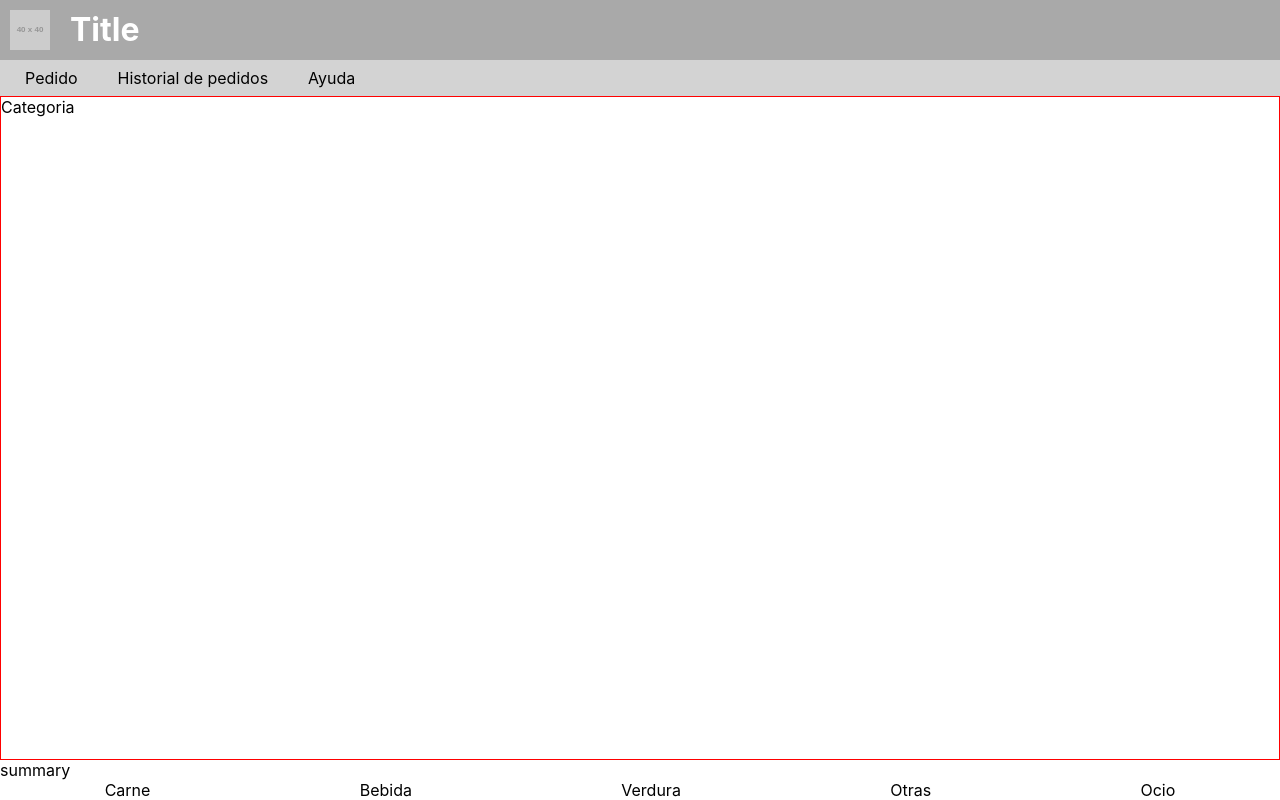
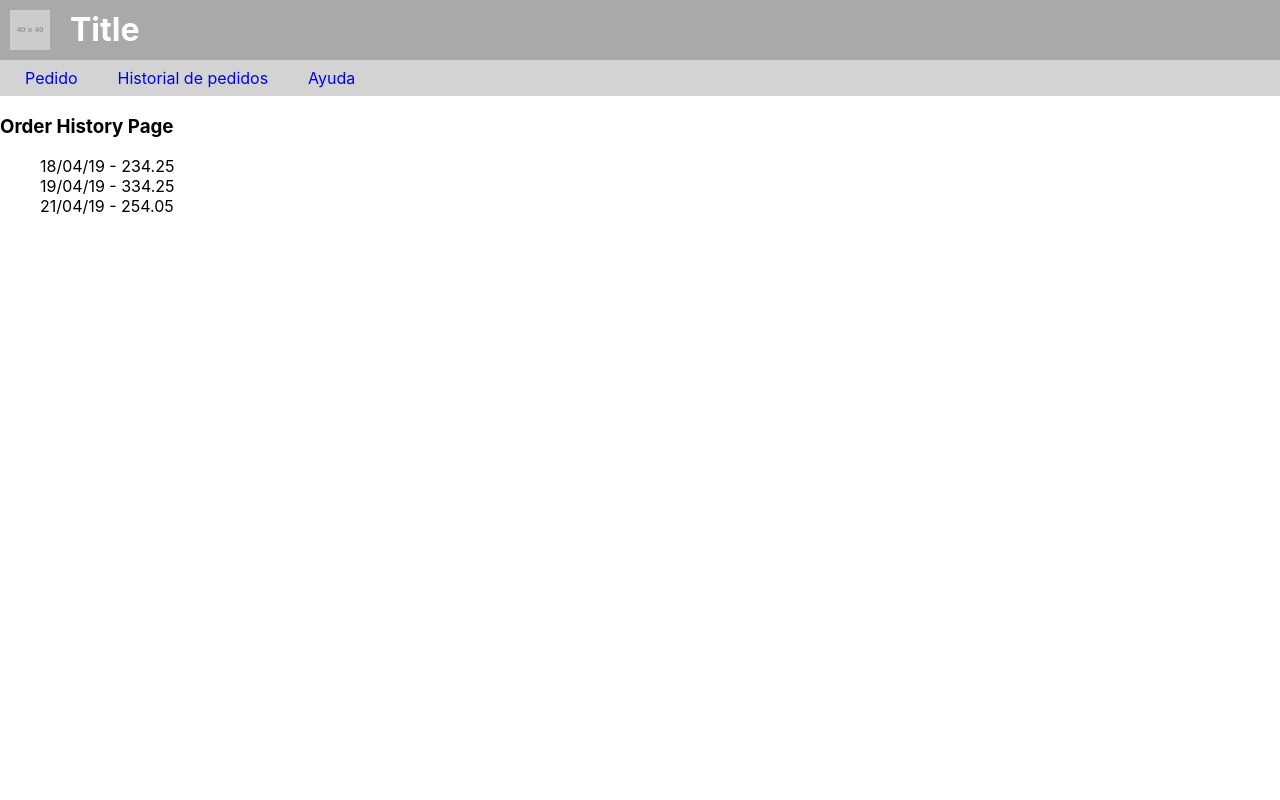
Before and after one commit to gonmercado/parriapp-web, a React (Create React App) app: page /order-history in a window 1280 px wide. Built offline with nearby package versions, Linux system fonts and the light colour scheme.

Commit message:
Agregando routes

```diff
--- a/package.json
+++ b/package.json
@@ -3,8 +3,10 @@
   "version": "0.1.0",
   "private": true,
   "dependencies": {
+    "query-string": "6.5.0",
     "react": "^16.8.6",
     "react-dom": "^16.8.6",
+    "react-router-dom": "5.0.0",
     "react-scripts": "3.0.0"
   },
   "scripts": {
--- a/src/App.js
+++ b/src/App.js
@@ -1,15 +1,28 @@
 import React from 'react';
+import { BrowserRouter as Router, Route, Switch, Redirect } from 'react-router-dom';
 import './App.scss';
 import OrderPage from './comp/orderPage/OrderPage';
 import Header from './comp/layout/header/Header';
 import TopMenu from './comp/layout/topMenu/TopMenu';
+import OrderHistoryPage from './comp/orderHistoryPage/OrderHistoryPage';
+import NotFoundPage from './comp/noFoundPage/NotFoundPage';
+import CartPage from './comp/cartPage/CartPage';
 
 function App() {
   return (
     <div className="App">
       <Header />
-      <TopMenu />
-      <OrderPage />
+      <Router>
+        <div className={ 'app-content' }>
+          <TopMenu />
+          <Switch >
+            <Route exact path={ '/' } component={ OrderPage } />
+            <Route path={ '/order-history' } component={ OrderHistoryPage } />
+            <Route path={ '/show-cart' } component={ CartPage } />
+            <Route component={ NotFoundPage } />
+          </Switch>
+        </div>
+      </Router>
     </div>
   );
 }
--- /dev/null
+++ b/src/comp/cartPage/CartPage.js
@@ -0,0 +1,13 @@
+import React from 'react';
+import queryString from 'query-string';
+
+class CartPage extends React.Component {
+  render() {
+    const params = queryString.parse(this.props.history.location.search);
+    return (
+      <div>{ `Cart ${ params.orderId }` } </div>
+    )
+  }
+}
+
+export default CartPage;
--- a/src/comp/layout/topMenu/TopMenu.js
+++ b/src/comp/layout/topMenu/TopMenu.js
@@ -1,10 +1,11 @@
 import React from 'react';
+import { Link } from 'react-router-dom';
 
 const TopMenu = () => (
   <div className="top-menu">
-    <div className="top-menu__menu-option">Pedido</div>
-    <div className="top-menu__menu-option">Historial de pedidos</div>
-    <div className="top-menu__menu-option">Ayuda</div>
+    <Link to={ '/' }><div className="top-menu__menu-option">Pedido</div></Link>
+    <Link to={ '/order-history' }><div className="top-menu__menu-option">Historial de pedidos</div></Link>
+    <Link to={ '/help' }><div className="top-menu__menu-option">Ayuda</div></Link>
   </div>
 );
 
--- /dev/null
+++ b/src/comp/noFoundPage/NotFoundPage.js
@@ -0,0 +1,11 @@
+import React from 'react';
+
+class NotFoundPage extends React.Component {
+  render() {
+    return (
+      <div>Not Found</div>
+    )
+  }
+}
+
+export default NotFoundPage;
--- /dev/null
+++ b/src/comp/orderHistoryPage/OrderHistoryPage.js
@@ -0,0 +1,15 @@
+import React from 'react';
+import OrderHistoryList from './orderHistoryList/OrderHistoryList';
+
+class OrderHistoryPage  extends React.Component {
+  render () {
+    return (
+      <div>
+        <h3>Order History Page</h3>
+        <OrderHistoryList />
+      </div>
+    )
+  }
+}
+
+export default OrderHistoryPage;
--- /dev/null
+++ b/src/comp/orderHistoryPage/orderHistoryList/OrderHistoryList.js
@@ -0,0 +1,39 @@
+import React from 'react';
+import { withRouter } from 'react-router-dom';
+import './orderHistoryList.scss';
+
+const History = [{
+  id: '1',
+  date: '18/04/19',
+  total: '234.25'
+},{
+  id: '2',
+  date: '19/04/19',
+  total: '334.25'
+},{
+  id: '3',
+  date: '21/04/19',
+  total: '254.05'
+}];
+
+class OrderHistoryList extends React.Component {
+  constructor(props) {
+    super(props);
+    console.log(this.props);
+    this.state = {
+      orderHistory: []
+    };
+    setTimeout(() => this.setState({ orderHistory: History }));
+  }
+  render() {
+    return (
+      <ul className={ 'order-history-list' }>
+        {
+          this.state.orderHistory.map(order => <li key={ order.id }>{ `${ order.date }  -  ${ order.total }` }</li>)
+        }
+      </ul>
+    )
+  }
+}
+
+export default OrderHistoryList;
--- /dev/null
+++ b/src/comp/orderHistoryPage/orderHistoryList/orderHistoryList.scss
@@ -0,0 +1,6 @@
+.order-history-list {
+  list-style: none;
+  li {
+    cursor: pointer;
+  }
+}
--- a/src/comp/orderPage/summary/Summary.js
+++ b/src/comp/orderPage/summary/Summary.js
@@ -1,7 +1,19 @@
 import React from 'react';
+import PropTypes from 'prop-types';
+import { withRouter } from 'react-router-dom';
 
-const Summary = () => (
-  <div>summary</div>
-);
+const Summary = ({ history }) => {
+  const handleShowCartClick = () => {
+    history.push(`/show-cart?orderId=233`);
+  };
 
-export default Summary;
+  return (
+    <div><button onClick={ handleShowCartClick }>Carrito de compras</button></div>
+  );
+};
+
+Summary.propTypes = {
+  history: PropTypes.object.isRequired
+};
+
+export default withRouter(Summary);
```
Also changed, not shown: src/comp/orderHistoryDetail/OrderHistoryDetail.js (added, +15 -0 lines), 1 other file (tests, documents, lock files or other folders).
